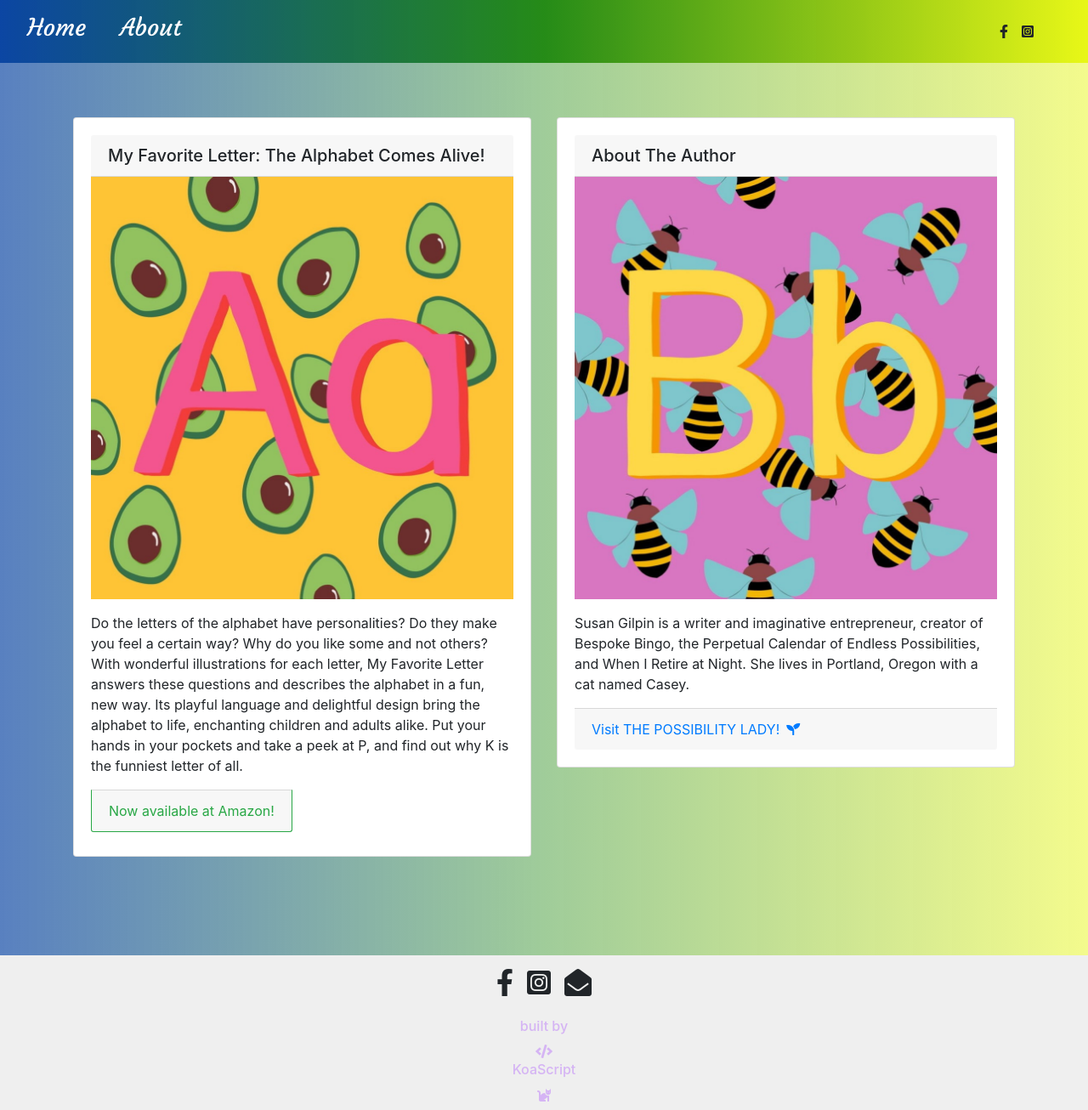
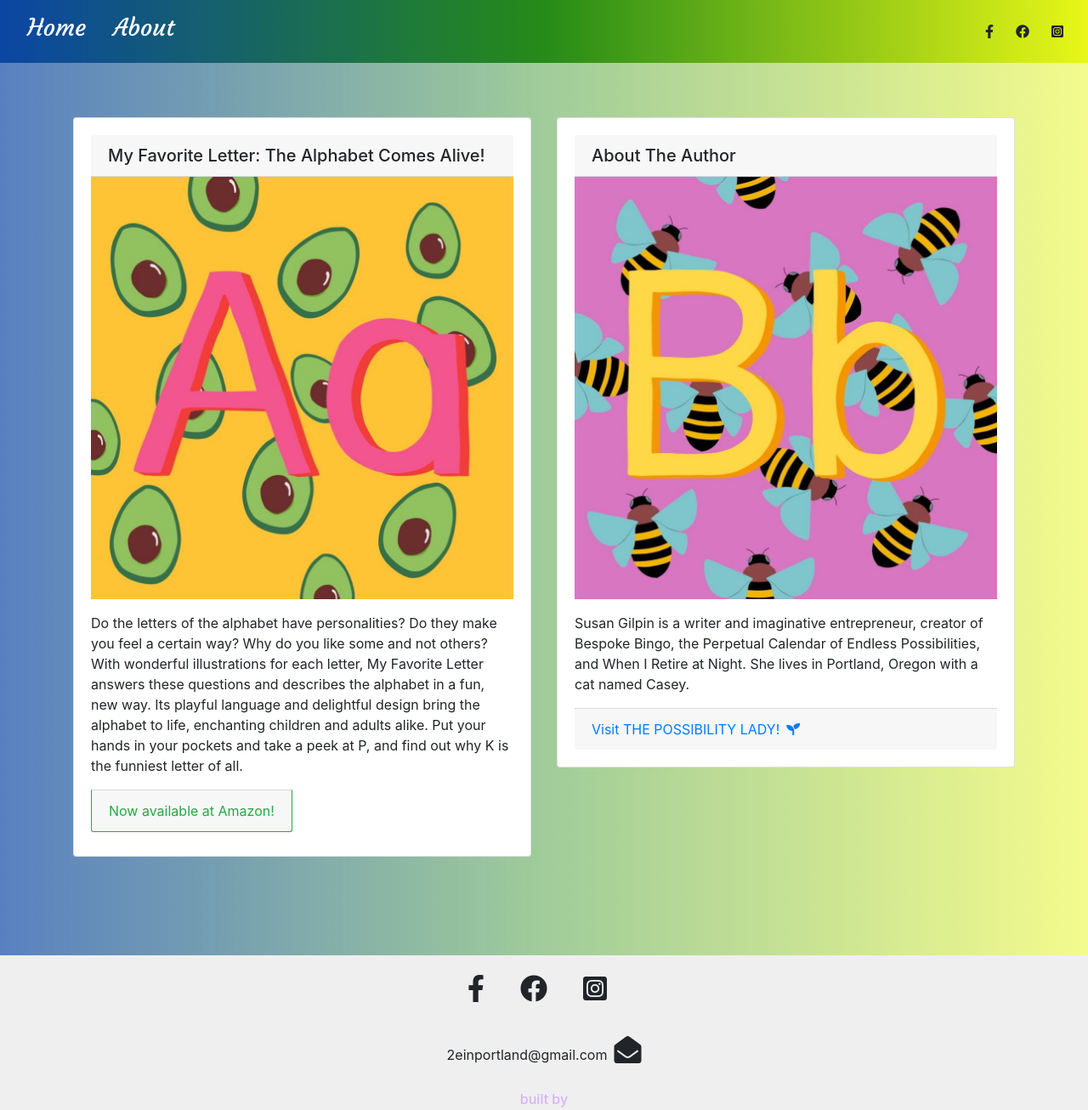
Before and after one commit to Cvan23/suz-landing-page, a Gatsby site: page /about in a window 1280 px wide. Shown: the top 1306 px of the page at 85% size. Built offline with nearby package versions, Linux system fonts and the light colour scheme; Gatsby itself is replaced by a stand-in of ours.

Commit message:
Connected Social Buttons

```diff
--- a/gatsby-config.js
+++ b/gatsby-config.js
@@ -2,7 +2,7 @@ module.exports = {
   siteMetadata: {
     title: `My Favorite Letter`,
     description: `The Alphabet Comes Alive!`,
-    author: `@mik3y`,
+    author: `Susan Gilpin`,
   },
   plugins: [
     `gatsby-plugin-react-helmet`,
@@ -24,7 +24,7 @@ module.exports = {
         background_color: `#663399`,
         theme_color: `#663399`,
         display: `minimal-ui`,
-        icon: `src/images/gatsby-icon.png`, // This path is relative to the root of the site.
+        icon: `src/images/mfl-1.jpg`, // This path is relative to the root of the site.
       },
     },
     {
--- a/src/components/header.js
+++ b/src/components/header.js
@@ -11,14 +11,21 @@ const Header = ({ siteTitle }) => (
       <Nav className="mr-auto">
         <NavItem href="/about">
           <Nav.Link as={Link} activeClassName="active" to="/about">
-            <h3 className="ml-3">About</h3>
+            <h3 className="ml-2">About</h3>
           </Nav.Link>
         </NavItem>
       </Nav>
       <Nav className="ml-auto">
         <NavItem>
-        <i class="fab fa-facebook-f mr-3"></i>
-        <i class="fab fa-instagram-square mr-5"></i>
+          <a class="btn btn-social-icon btn-google" href="https://www.facebook.com/possibilitylady/" target="-blank">
+            <i class="fab fa-facebook-f"></i>
+          </a>
+          <a class="btn btn-social-icon btn-google" href="https://www.facebook.com/susan.gilpin.12" target="-blank">
+            <i class="fab fa-facebook"></i>
+          </a>
+          <a class="btn btn-social-icon btn-google" href="https://www.instagram.com/skgpdx/" target="-blank">
+            <i class="fab fa-instagram-square"></i>
+          </a>
         </NavItem>
       </Nav>
 
--- a/src/components/layout.js
+++ b/src/components/layout.js
@@ -31,9 +31,20 @@ const Layout = ({ children }) => {
         <Container className="p-3">{children}</Container>
       </main>
       <footer className="footer py-3">
-        <i class="fab fa-facebook-f fa-2x mr-3"></i>
-        <i class="fab fa-instagram-square fa-2x mr-3"></i>
-        <i class="fas fa-envelope-open fa-2x"></i>
+        <a class="btn btn-social-icon btn-google" href="https://www.facebook.com/possibilitylady/" target="-blank">
+          <i class="fab fa-facebook-f fa-2x mr-3"></i>
+        </a>
+        <a class="btn btn-social-icon btn-google" href="https://www.facebook.com/susan.gilpin.12" target="-blank">
+          <i class="fab fa-facebook fa-2x mr-3"></i>
+        </a>
+        <a class="btn btn-social-icon btn-google" href="https://www.instagram.com/skgpdx/" target="-blank">
+          <i class="fab fa-instagram-square fa-2x mr-3"></i>
+        </a>
+        <div className="container mt-4" id="mail">
+          <a class="btn btn-social-icon btn-google" href="mailto:2einportland@gmail.com">2einportland@gmail.com
+            <i class="fas fa-envelope-open fa-2x ml-2"></i>
+          </a>
+        </div>
         <div className="container mt-4" id="koa">
           <h6>built by</h6> <a href="https://musing-lewin-5a9490.netlify.app/" target="-blank">
           <i class="fas fa-code"></i><h6>KoaScript</h6><i class="fas fa-cat"></i>
--- a/src/pages/index.js
+++ b/src/pages/index.js
@@ -1,5 +1,5 @@
 import React from "react";
-import { Button, Jumbotron, Card } from "react-bootstrap";
+import { Card } from "react-bootstrap";
 import Layout from "../components/layout";
 import SEO from "../components/seo";
 import {graphql} from "gatsby";
```
